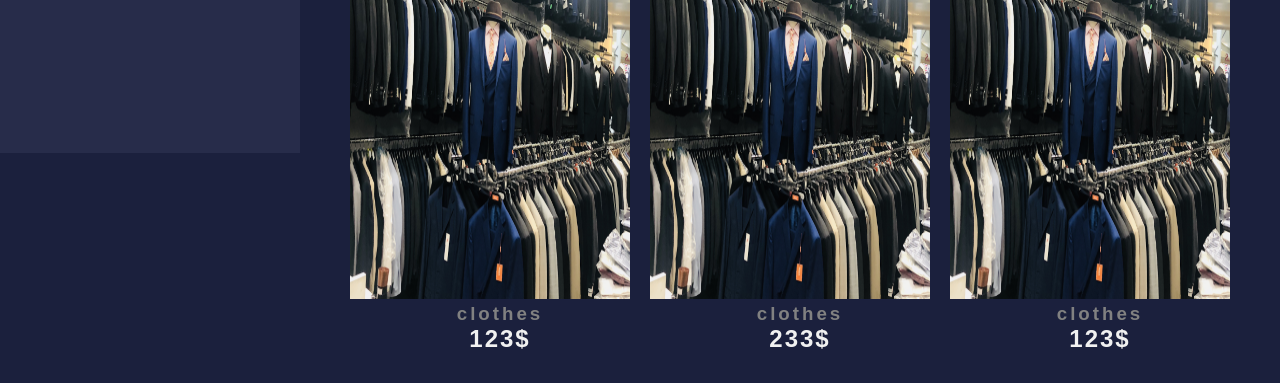
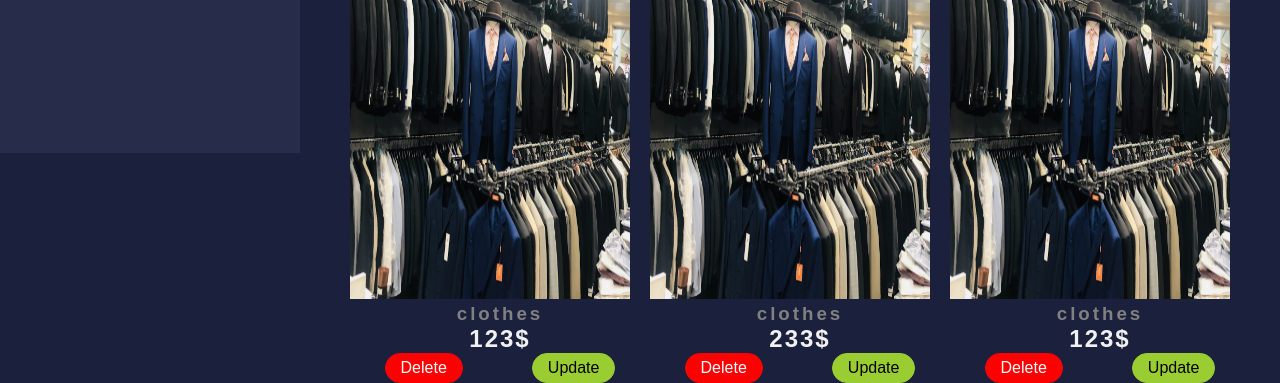
Before and after one commit to ahishakiyeyv/EcommerceProject, a PHP site: page /admin/product.php in a window 1280 px wide. Shown: the part 597-980 px from the top of the page. Before the commit the page ends 946 px from the top, so only its background shows below. Run offline with PHP 8.4, Linux system fonts and the light colour scheme; some web fonts are replaced.

Commit message:
btn added

```diff
--- a/admin/css/product.css
+++ b/admin/css/product.css
@@ -135,3 +135,25 @@ margin-left:30px;
     color: #f1f1f1;
     letter-spacing: 2px;
 }
+.btn-act{
+    display: flex;
+    flex-wrap: wrap;
+    justify-content: space-around;
+    align-items: center;
+}
+.btn-del{
+    color:#fff;
+    background:red;
+    text-decoration: none;
+    border:1px solid red;
+    border-radius:20px;
+    padding:5px 15px;
+}
+.btn-upd{
+    color:#000;
+    background:yellowgreen;
+    text-decoration: none;
+    border:1px solid yellowgreen;
+    border-radius:20px;
+    padding:5px 15px;
+}
--- a/admin/product.php
+++ b/admin/product.php
@@ -43,16 +43,28 @@
                 <img src="images/01.png" alt="image non disponible" class="img-recovery">
                 <h3 class="desc">clothes</h3>
                 <h2 class="price">123$</h2>
+                <div class="btn-act">
+                <a href="#" class="btn-del">Delete</a>
+                <a href="#" class="btn-upd">Update</a>
+                </div>
             </div>
             <div class="recovery">
                 <img src="images/01.png" alt="image non disponible" class="img-recovery">
                 <h3 class="desc">clothes</h3>
                 <h2 class="price">233$</h2>
+                <div class="btn-act">
+                <a href="#" class="btn-del">Delete</a>
+                <a href="#" class="btn-upd">Update</a>
+                </div>
             </div>
             <div class="recovery">
                 <img src="images/01.png" alt="image non disponible" class="img-recovery">
                 <h3 class="desc">clothes</h3>
                 <h2 class="price">123$</h2>
+                <div class="btn-act">
+                <a href="#" class="btn-del">Delete</a>
+                <a href="#" class="btn-upd">Update</a>
+                </div>
             </div>
     </div>
 </section>
```
